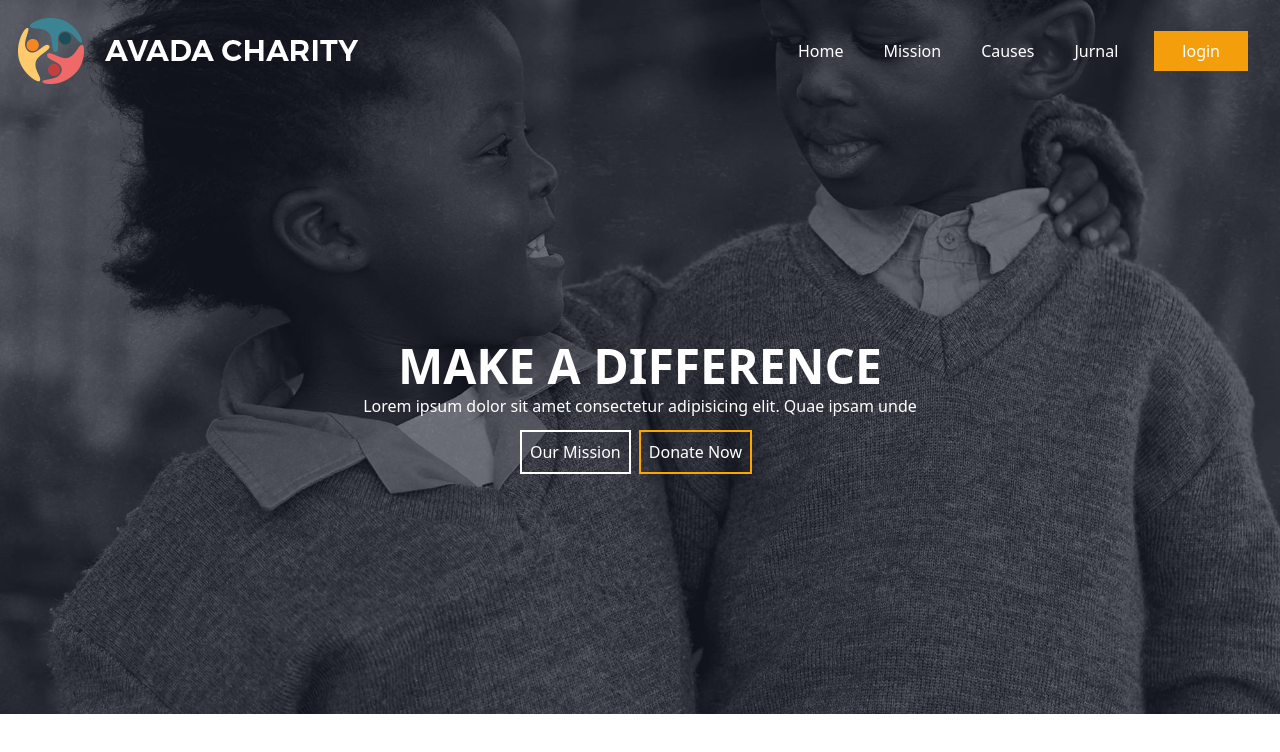
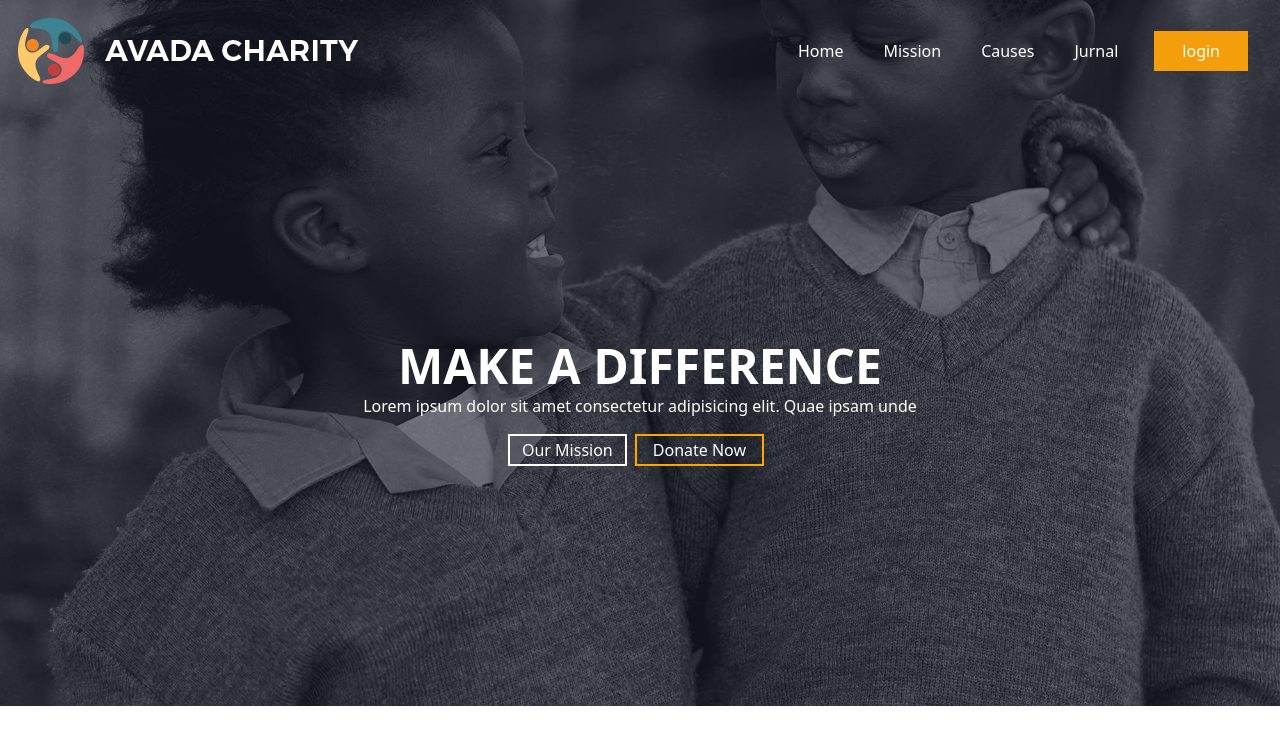
Before and after one commit to gabrielebaglioni/proj-html-vuejs, a Vue app: page / in a window 1280 px wide. Shown: the top 752 px of the page. Built offline with nearby package versions, Linux system fonts and the light colour scheme.

Commit message:
fix buttons

```diff
--- a/src/components/Commons/HeaderCommon/WelcomeHeader.vue
+++ b/src/components/Commons/HeaderCommon/WelcomeHeader.vue
@@ -3,8 +3,8 @@
     <div class="py-60 text-center "  >
          <h1 class="text-5xl font-bold">MAKE A DIFFERENCE</h1>
          <p class="pt-1">Lorem ipsum dolor sit amet consectetur adipisicing elit. Quae ipsam unde</p>
-         <button class="bt-white py-2 px-2 mt-3">Our Mission</button>
-         <button class="mx-2 bt-orange py-2 px-2 mt-3">Donate Now</button>
+         <button class="bt-white py-0.5 px-3 mt-4">Our Mission</button>
+         <button class="mx-2 bt-orange py-0.5 px-4 mt-3">Donate Now</button>
     </div>
 
   </div>
```
